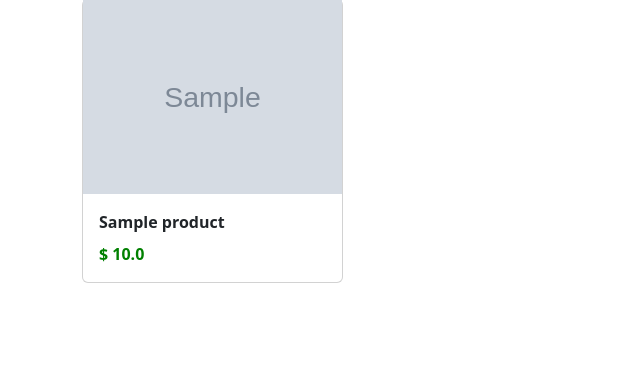
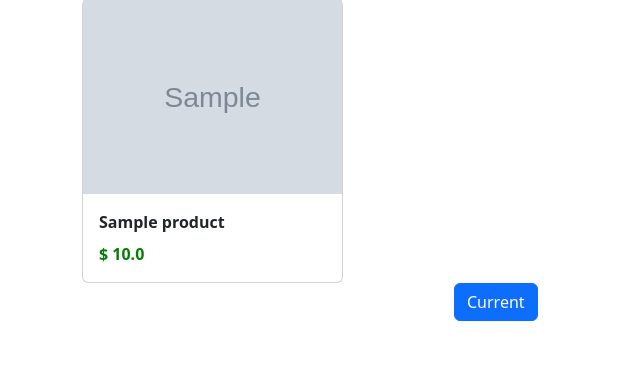
Before and after one commit to Dineshkumar2172/E-Commerce-Website, a Django app: page / in a window 1280 px wide. Shown: the part 73-456 px from the top of the page, without its empty margins (0-640 px from the left). Run offline with Django 4.2, Linux system fonts and the light colour scheme; tables that the repository leaves empty hold one stand-in row (values such as "Sample post"); grey boxes marked "Sample" are stand-in pictures.

Commit message:
adding pagination

```diff
--- a/ecomsite/shop/templates/shop/index.html
+++ b/ecomsite/shop/templates/shop/index.html
@@ -45,6 +45,28 @@
                         </div>
                     </div>
                 {% endfor %}
+
+                <div class="row">
+                    <div class="col-md-3 offset-md-4">
+                        <ul class="pagination">
+                            {% if product_objects.has_previous %}
+                                <li>
+                                    <a class="page-link" href="?page={{product_objects.previous_page_number}}">Previous</a>
+                                </li>
+                            {% endif %}
+
+                            <li class="page-item active">
+                                <a class="page-link" href="?page={{ product_objects.number }}">Current</a>
+                            </li>
+
+                            {% if product_objects.has_next %}
+                                <li>
+                                    <a class="page-link" href="?page={{product_objects.next_page_number}}">Next</a>
+                                </li>
+                            {% endif %}
+                        </ul>
+                    </div>
+                </div>
             </div>
         </div>
     </body>
--- a/ecomsite/shop/views.py
+++ b/ecomsite/shop/views.py
@@ -1,11 +1,20 @@
 from django.shortcuts import render
 from shop.models import Product
+
+from django.core.paginator import Paginator
 
 # Create your views here.
 def index(request):
     product_objects = Product.objects.all()
+
+    # search code
     item_name = request.GET.get("item_name")
     if item_name:
         product_objects =  product_objects.filter(title__icontains=item_name)
 
+    # paginator code
+    paginator = Paginator(product_objects, per_page=4)
+    page = request.GET.get("page")
+    product_objects = paginator.get_page(page)
+
     return render(request, "shop/index.html", {"product_objects": product_objects})
```
